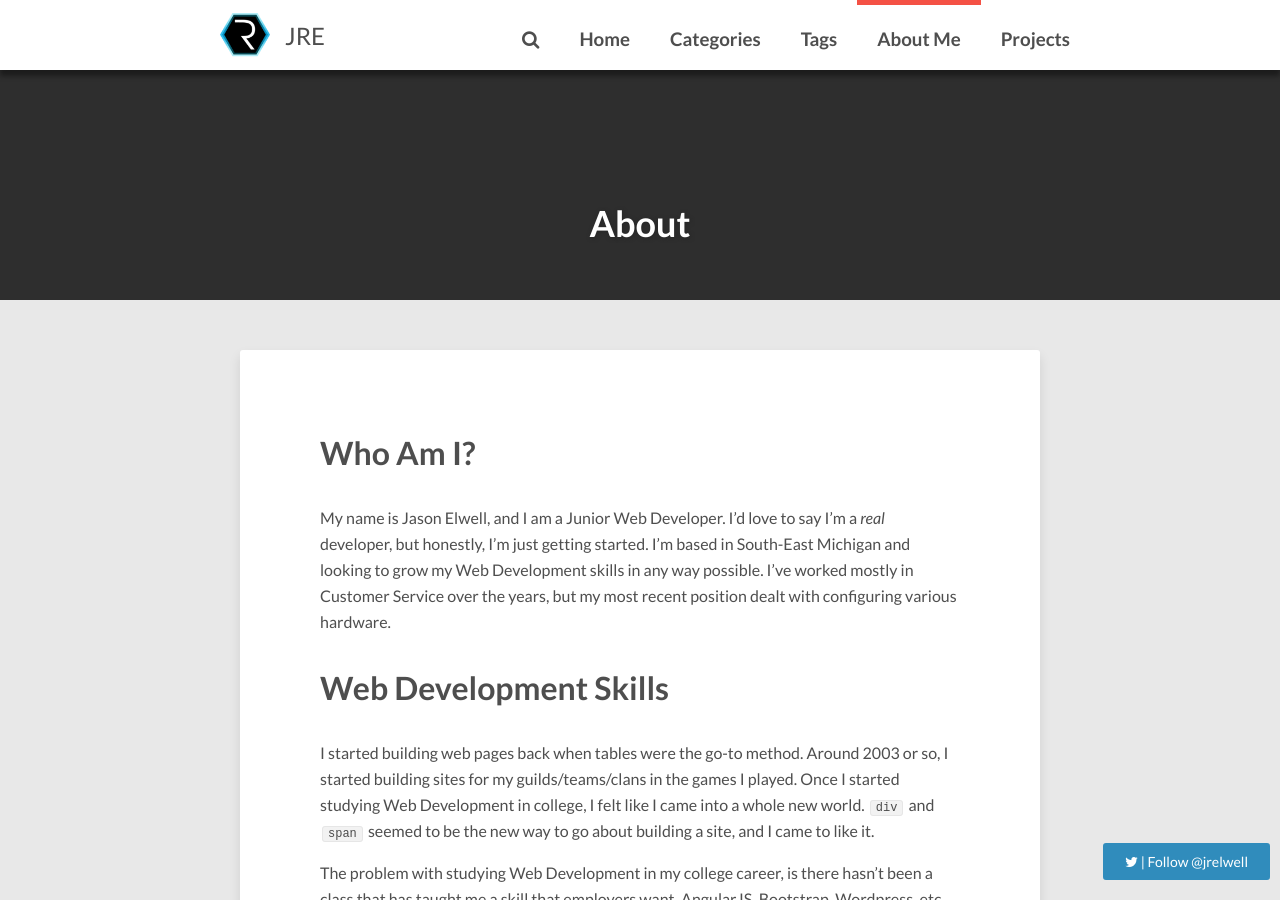
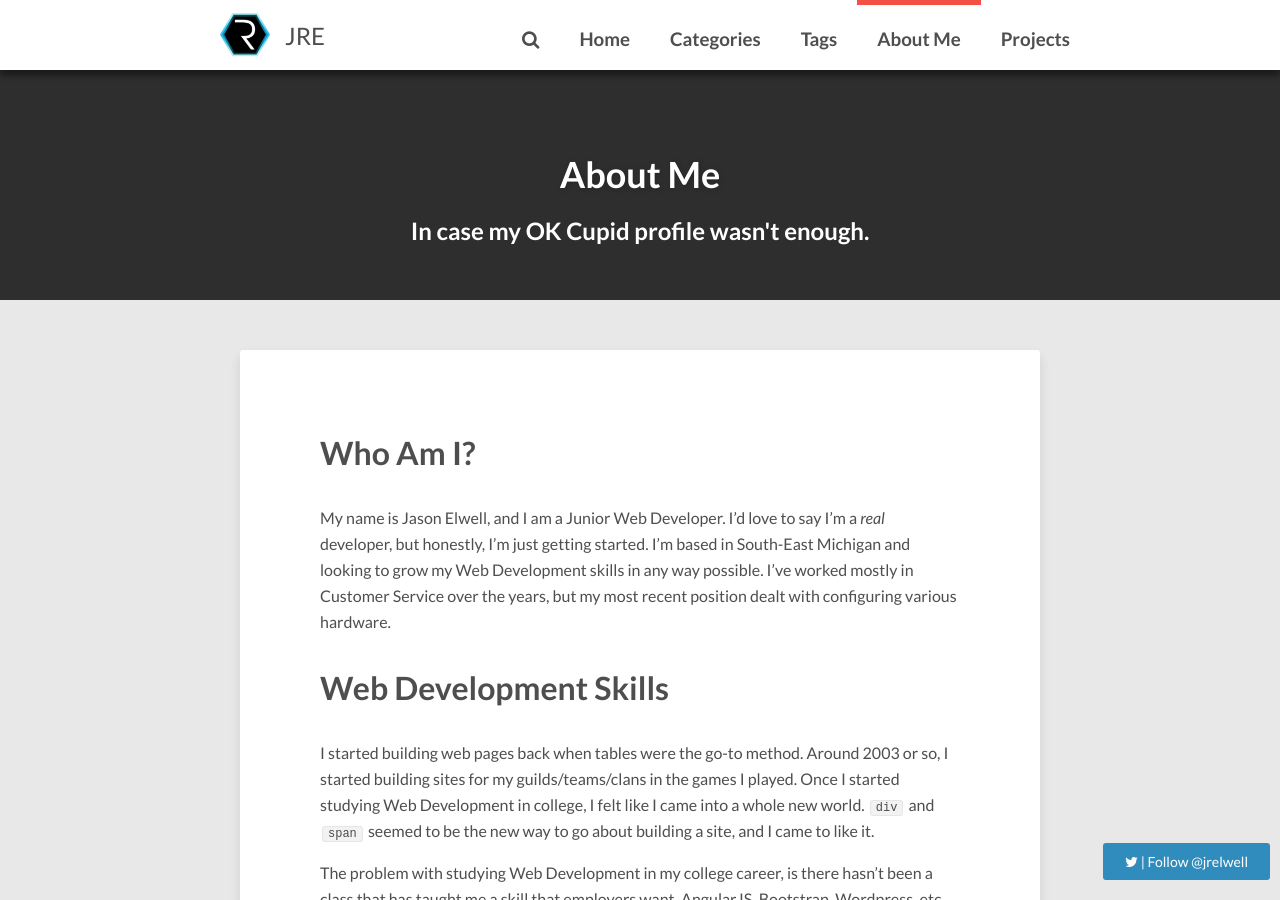
Before and after one commit to jrelwell/jekyll-blog, a Jekyll site: the page built from about/index.md, in a window 1280 px wide and 900 px high. Built offline with Jekyll 4.4.1, drawn with Linux system fonts in a browser that asks for light colours; nearby versions of some CDN libraries; comment, search, counter and statistics services are not loaded.

Commit message:
descriptions
filled out descriptions for pages

```diff
--- a/about/index.md
+++ b/about/index.md
@@ -1,6 +1,7 @@
 ---
 layout: page
-title: About
+title: About Me
+description: In case my OK Cupid profile wasn't enough.
 share: true
 ---
 
```
Also changed, not shown: projects/index.md (+1 -0 lines).
